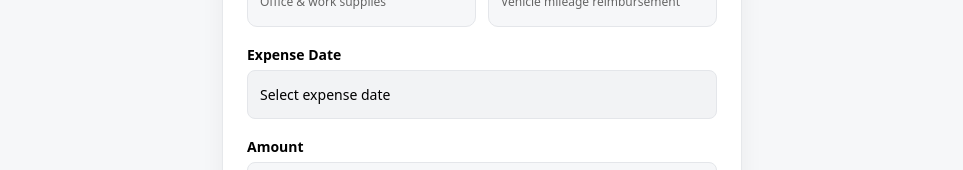
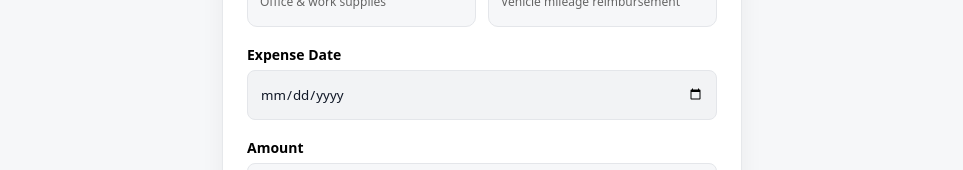
Before and after one commit to Agladima/expense, a React (Vite) app: page / in a window 1280 px wide. Shown: the part 430-600 px from the top of the page, without its empty margins (158-1121 px from the left). Built offline with nearby package versions, Linux system fonts and the light colour scheme.

Commit message:
date error

```diff
--- a/src/components/Expence.css
+++ b/src/components/Expence.css
@@ -664,12 +664,7 @@ textarea {
 }
 
 .date-display.dropdown {
-  background: #f2f3f5;
-  padding: 14px 12px;
-  border-radius: 8px;
-  font-size: 14px;
-  cursor: pointer;
-  border: 1px solid #e4e6ea;
+  display: none;
 }
 
 .date-display.dropdown:hover {
@@ -677,10 +672,18 @@ textarea {
 }
 
 .date-picker {
-  position: absolute;
-  inset: 0;
-  opacity: 0;
-  pointer-events: none;
+  position: static;
+  inset: auto;
+  opacity: 1;
+  pointer-events: auto;
+  z-index: auto;
+  cursor: pointer;
+  width: 100%;
+  padding: 14px 12px;
+  border-radius: 8px;
+  border: 1px solid #e4e6ea;
+  background: #f2f3f5;
+  color: #111827;
 }
 .required {
   color: #e53935;
@@ -725,6 +728,7 @@ textarea {
   .expense-form-card {
     margin-top: 12px;
   }
+
 }
 
 @media (max-width: 600px) {
--- a/src/components/Expence.jsx
+++ b/src/components/Expence.jsx
@@ -50,7 +50,7 @@ function Expense() {
   };
 
   const formatDateDisplay = (dateString) => {
-    if (!dateString) return "Select expense date";
+    if (!dateString) return "MM/DD/YYYY";
     const date = new Date(dateString);
     return date.toLocaleDateString("en-US", {
       weekday: "long",
```
